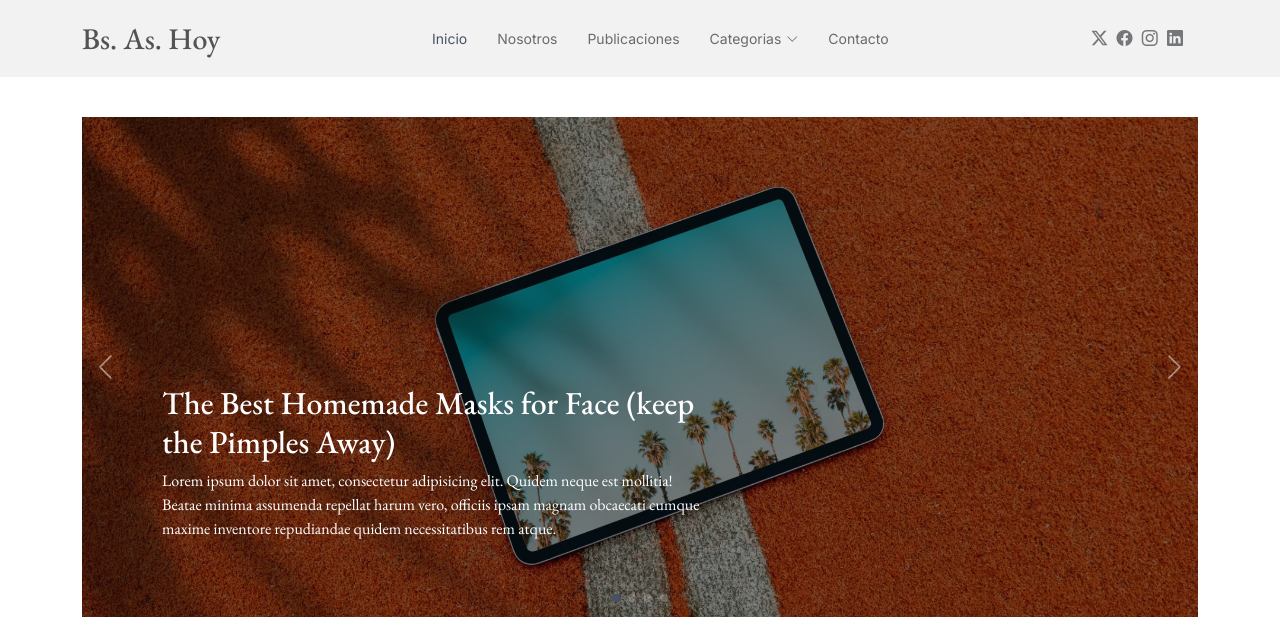
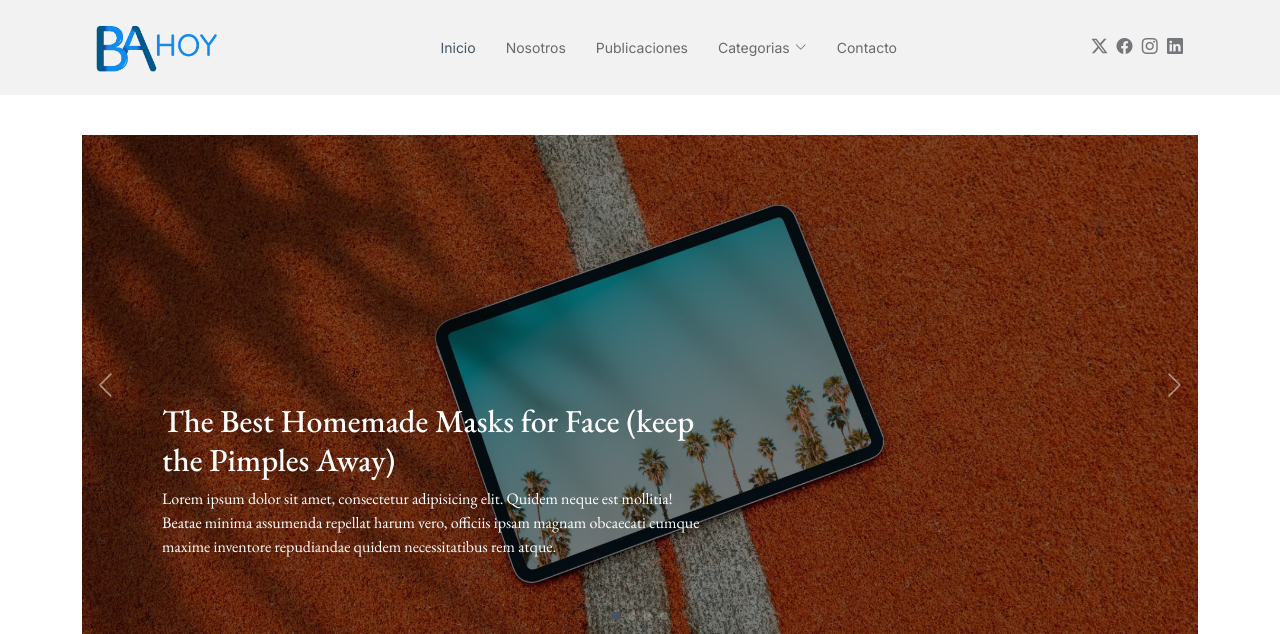
Before and after one commit to Charlyy20/Proyecto_BsAsHoy, a Django app: page / in a window 1280 px wide. Shown: the top 634 px of the page. Run offline with Django 5.2, Linux system fonts and the light colour scheme; some libraries are stand-ins or nearby versions.

Commit message:
Cambios
-Cambio de Logo del NAV
-Cambio del Logo del HEAD
-Agregué nuevas fotos de banners para el carrusel  (Sigo trabajando en el css del carrusel, por ende todavía no lo subo con las fotos de los banners incorporadas)

```diff
--- a/proyect/core/static/core/assets/css/main.css
+++ b/proyect/core/static/core/assets/css/main.css
@@ -155,8 +155,8 @@ h6 {
   line-height: 1;
 }
 
-.header .logo img {
-  max-height: 36px;
+.header .logo img{
+  max-height:75px;
   margin-right: 8px;
 }
 
--- a/proyect/core/templates/core/base.html
+++ b/proyect/core/templates/core/base.html
@@ -11,7 +11,7 @@
     <meta name="keywords" content="">
 
     <!-- Favicons -->
-    <link href="{% static 'core/assets/img/favicon.png' %}" rel="icon">
+    <link href="{% static 'core/assets/img/logo-head.png' %}" rel="icon">
     <link href="{% static 'core/assets/img/apple-touch-icon.png' %}" rel="apple-touch-icon">
 
     <!-- Fonts -->
@@ -45,9 +45,9 @@
     <header id="header" class="header d-flex align-items-center sticky-top">
       <div class="container position-relative d-flex align-items-center justify-content-between">
         <a href="{% url 'core:home' %}" class="logo d-flex align-items-center me-auto me-xl-0">
-        <!-- Uncomment the line below if you also wish to use an image logo -->
-        <!-- <img src="assets/img/logo.png" alt=""> -->
-            <h1 class="sitename">Bs. As. Hoy</h1>
+          <!-- Uncomment the line below if you also wish to use an image logo -->
+          <!-- <img src="assets/img/logo.png" alt=""> -->
+          <img src="{% static 'core/assets/img/logo.png' %}" alt="" class="img-fluid">
         </a>
 
         <nav id="navmenu" class="navmenu">
```
Also changed, not shown: proyect/core/static/core/assets/img/favicon.png (deleted), proyect/core/static/core/assets/img/ituzaingo-diciembre.png (added), proyect/core/static/core/assets/img/josecpaz-diciembre.jpg (added), proyect/core/static/core/assets/img/logo-head.png (added), proyect/core/static/core/assets/img/logo.png, proyect/core/static/core/assets/img/merlo-diciembre1.jpg (added), proyect/core/static/core/assets/img/merlo-diciembre2.jpg (added), proyect/core/static/core/assets/img/merlo-diciembre3.jpg (added), proyect/core/static/core/assets/img/merlo-diciembre4.jpg (added), proyect/core/static/core/assets/img/merlo-diciembre5.png (added), proyect/core/static/core/assets/img/merlo-diciembre6.jpg (added), proyect/core/static/core/assets/img/moron-diciembre.png (added), proyect/core/static/core/assets/img/rodriguez-diciembre.jpg (added), proyect/core/static/core/assets/img/sanisidro-diciembre1.png (added), 2 more files.
